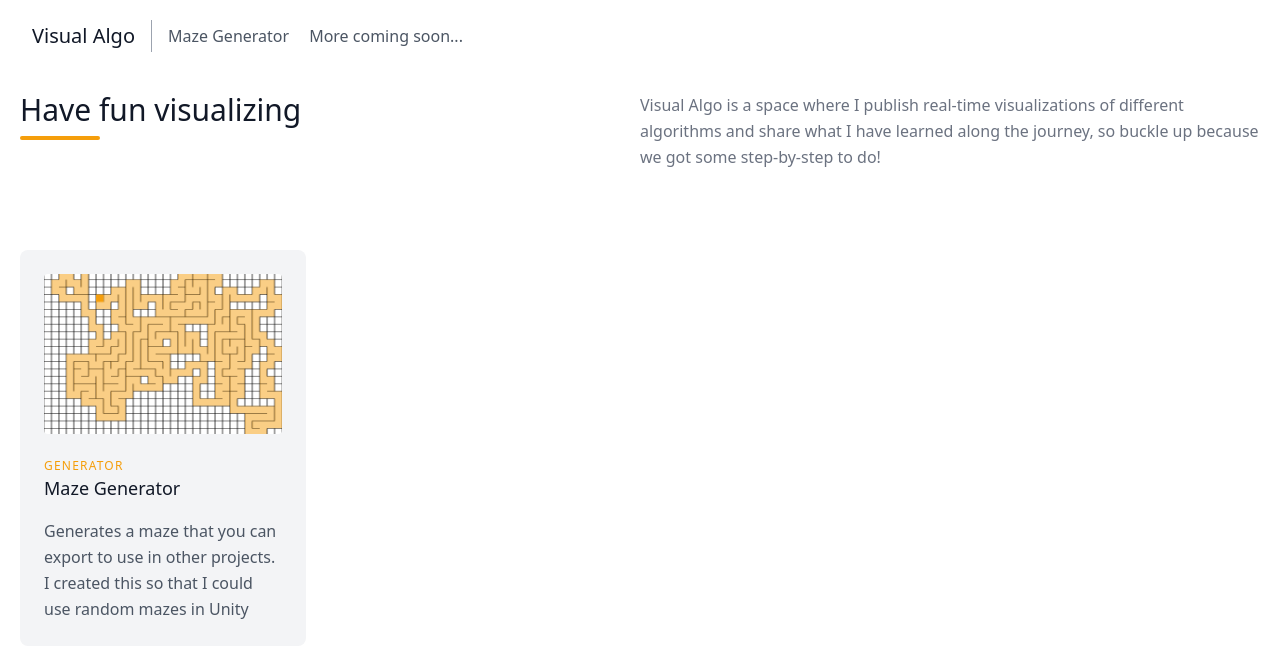
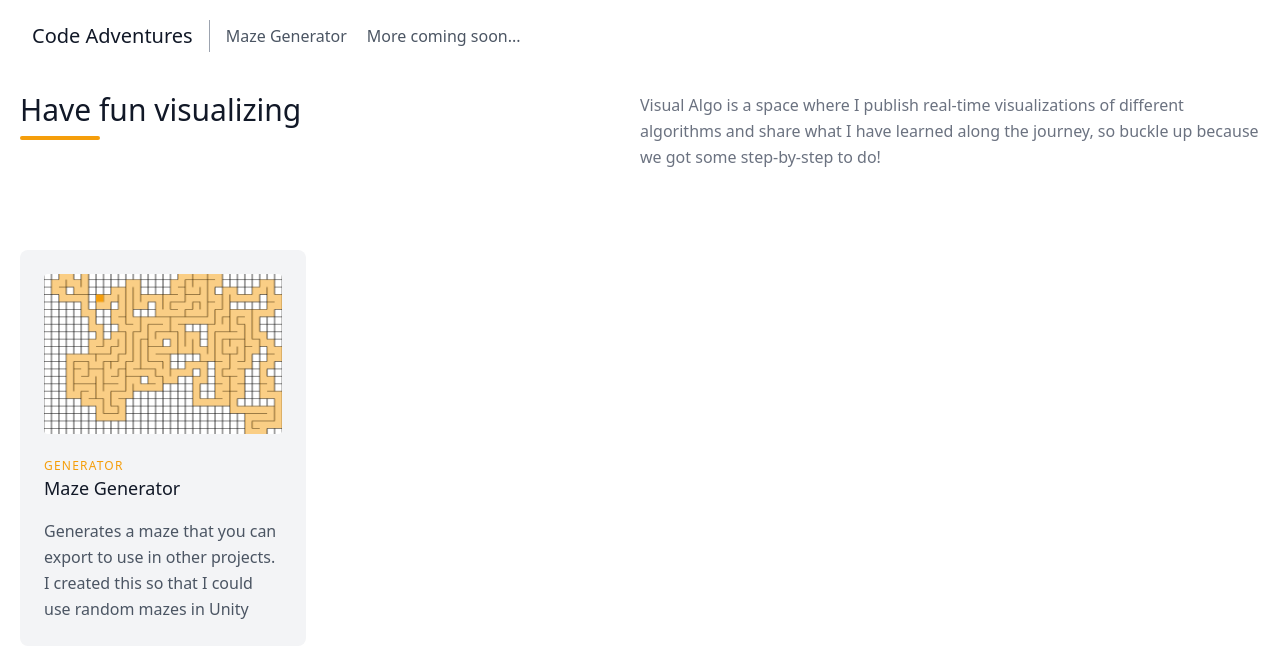
Before and after one commit to RodPaDev/code-adventures, a React (Create React App) app: page / in a window 1280 px wide. Shown: the top 658 px of the page. Built offline with nearby package versions, Linux system fonts and the light colour scheme.

Commit message:
rename name

```diff
--- a/src/components/Navigation/index.jsx
+++ b/src/components/Navigation/index.jsx
@@ -11,7 +11,7 @@ const Navigation = () => {
           to="/"
           className='flex title-font font-medium items-center text-gray-900 mb-4 md:mb-0'
         >
-          <span className='cursor-pointer ml-3 text-xl'>Visual Algo</span>
+          <span className='cursor-pointer ml-3 text-xl'>Code Adventures</span>
         </NavLink>
         <nav className='md:mr-auto md:ml-4 md:py-1 md:pl-4 md:border-l md:border-gray-400	flex flex-wrap items-center text-base justify-center'>
           <Link path='/maze-generator' title='Maze Generator' />
```
